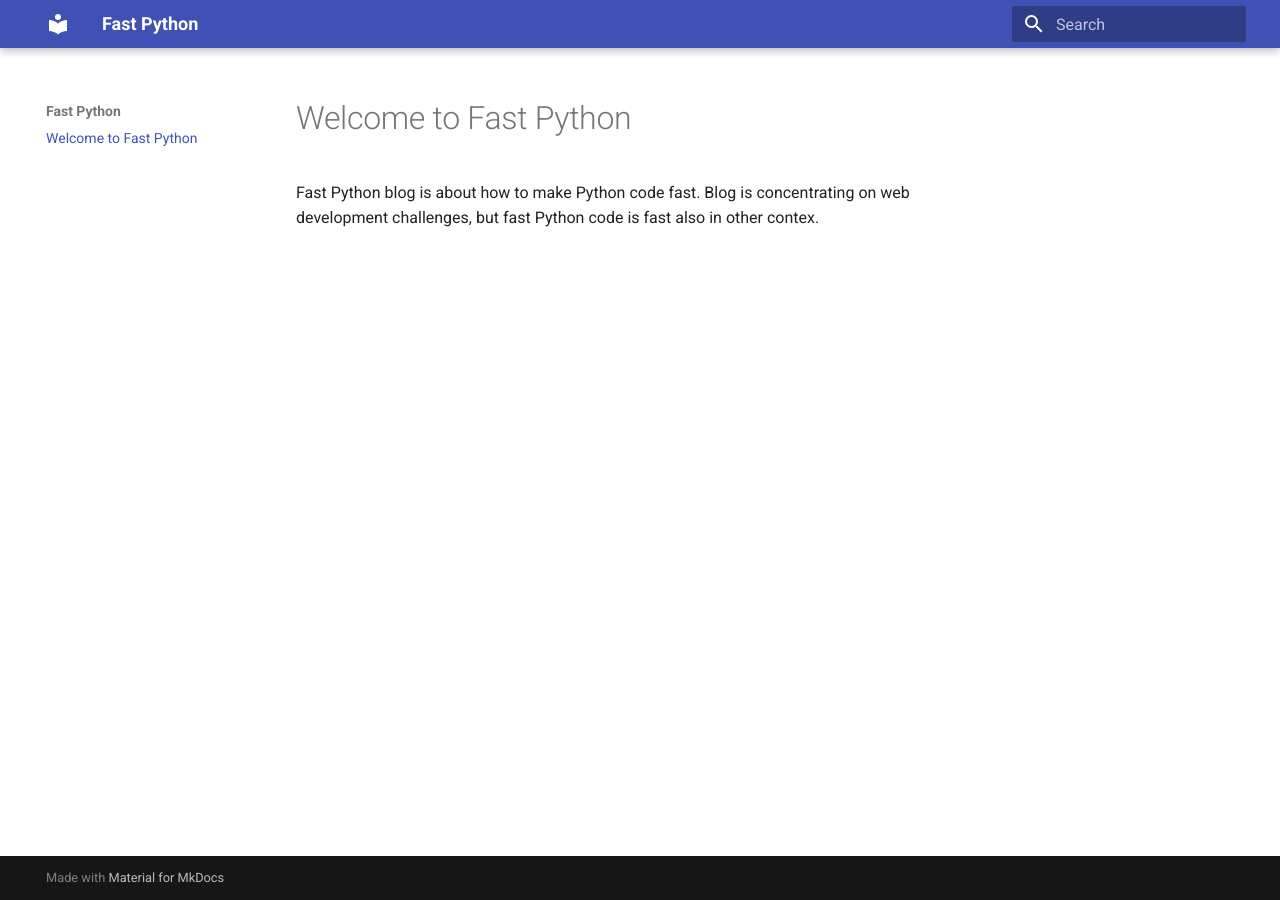
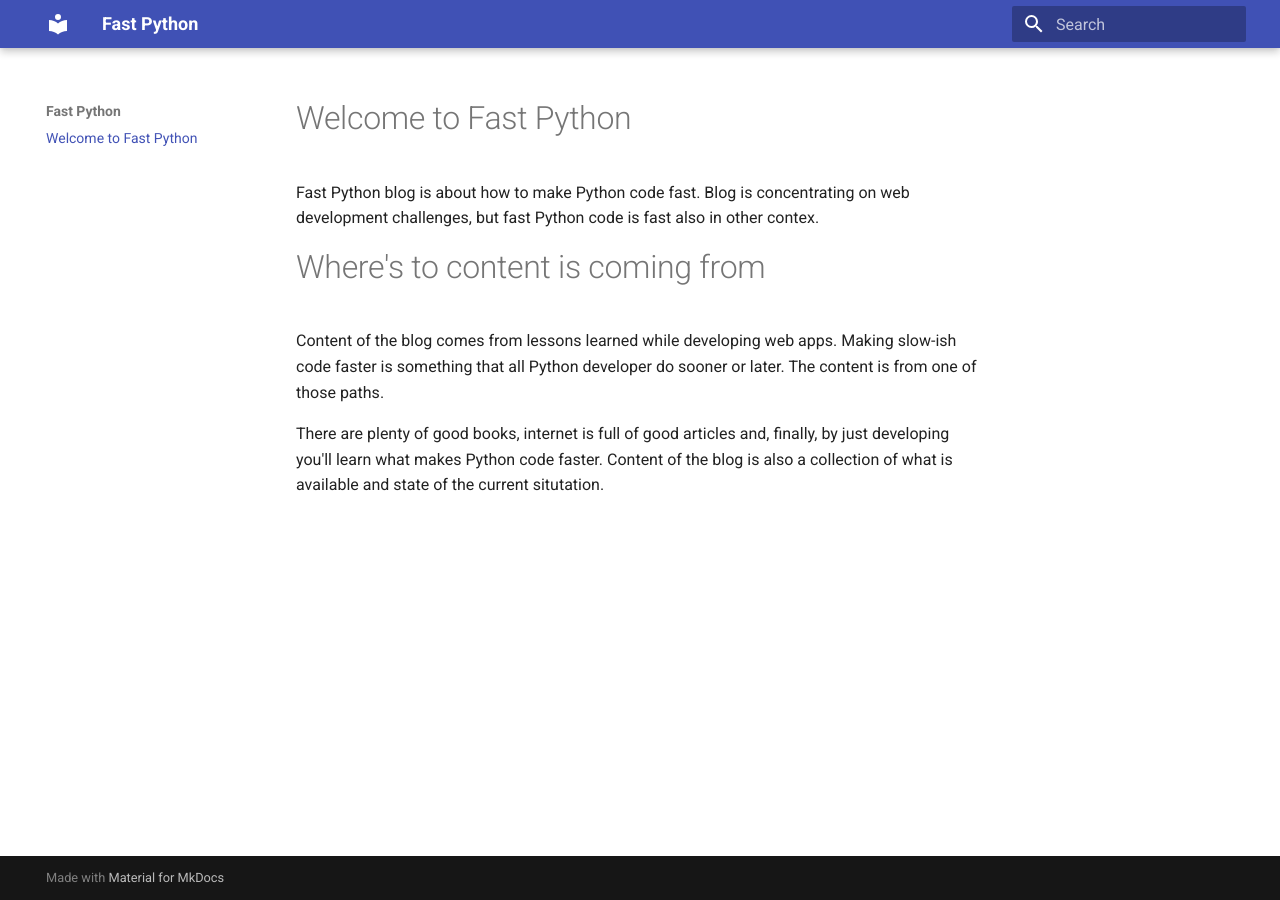
Before and after one commit to fastpython/fastpython.github.io, an MkDocs documentation site: the page built from docs/index.md, in a window 1280 px wide. Built offline with MkDocs 1.6.1 and Material for MkDocs 9.7.7, drawn with Linux system fonts in a browser that asks for light colours.

Commit message:
Small test changes

```diff
--- a/docs/index.md
+++ b/docs/index.md
@@ -1,3 +1,10 @@
 # Welcome to Fast Python
 
 Fast Python blog is about how to make Python code fast. Blog is concentrating on web development challenges, but fast Python code is fast also in other contex.
+
+
+# Where's to content is coming from
+
+Content of the blog comes from lessons learned while developing web apps. Making slow-ish code faster is something that all Python developer do sooner or later. The content is from one of those paths.
+
+There are plenty of good books, internet is full of good articles and, finally, by just developing you'll learn what makes Python code faster. Content of the blog is also a collection of what is available and state of the current situtation.
```
